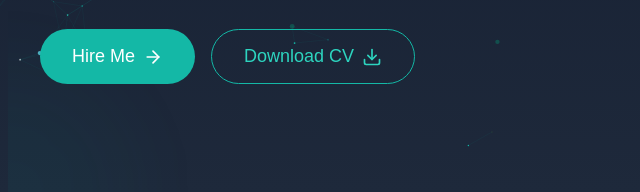
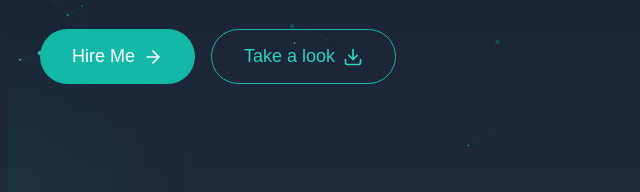
Before and after one commit to ianmolaryan/PortFolio, a plain HTML site: page index.html in a window 1280 px wide. Shown: the part 608-800 px from the top of the page, 72-712 px from the left. Drawn offline with nearby package versions, Linux system fonts and the light colour scheme.

Commit message:
Update index.html

```diff
--- a/index.html
+++ b/index.html
@@ -90,7 +90,7 @@
                         </button>
                         <a href="https://docs.google.com/document/d/1074orgJ13G4cfsmMtDNAHUfeKv1WIfUJvuZf4uAvFO0/edit?usp=sharing" download style="text-decoration: none;">
                             <button class="btn btn-outline">
-                                Download CV
+                                Take a look
                                 <svg xmlns="http://www.w3.org/2000/svg" width="20" height="20" viewBox="0 0 24 24" fill="none" stroke="currentColor" stroke-width="2" stroke-linecap="round" stroke-linejoin="round" class="download-icon">
                                     <path d="M21 15v4a2 2 0 0 1-2 2H5a2 2 0 0 1-2-2v-4"/>
                                     <polyline points="7 10 12 15 17 10"/>
```
